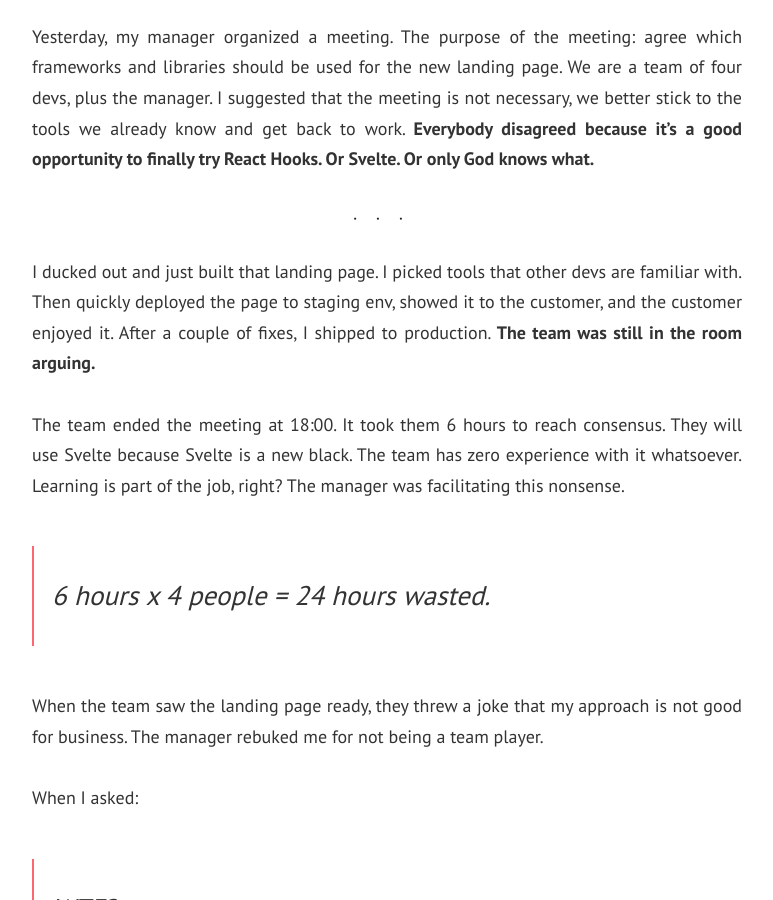
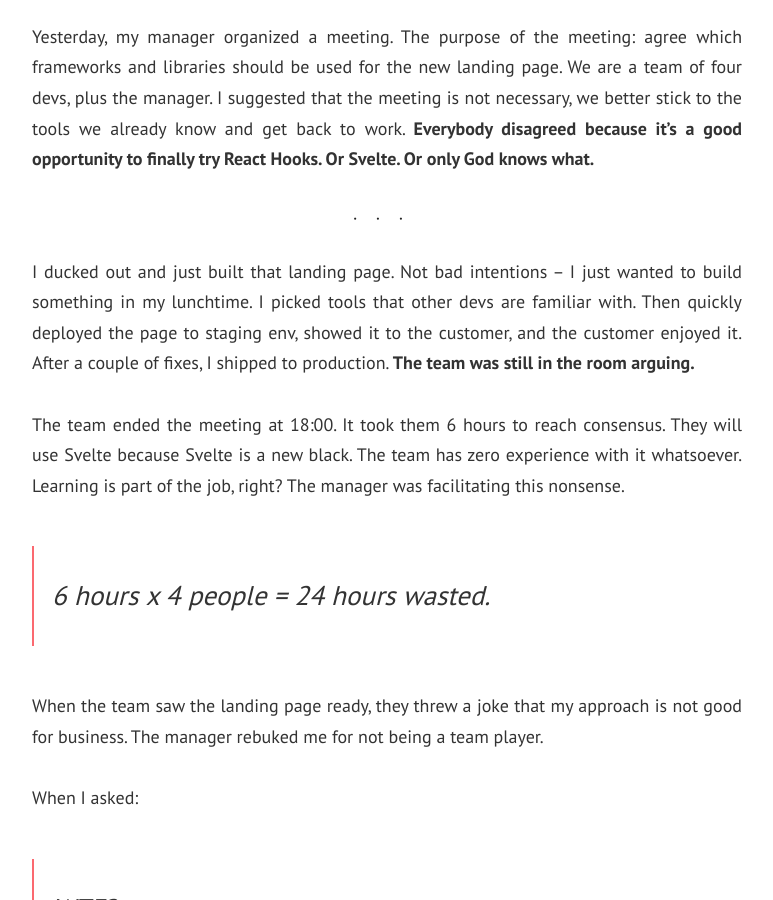
Before and after one commit to unicorncoding/unicorncoding.github.io, a Jekyll site: the page built from _posts/2020-06-20-fired-for-agility.md, in a window 1280 px wide and 900 px high, scrolled down 1784 px. Shown: the whole window, without its empty margins (253-1026 px from the left). Built offline with Jekyll 4.4.1, drawn with Linux system fonts in a browser that asks for light colours; nearby versions of some CDN libraries; comment, search, counter and statistics services are not loaded.

Commit message:
fired for agility

```diff
--- a/_posts/2020-06-20-fired-for-agility.md
+++ b/_posts/2020-06-20-fired-for-agility.md
@@ -22,7 +22,7 @@
 
 ---
 
-I ducked out and just built that landing page. I picked tools that other devs are familiar with. Then quickly deployed the page to staging env, showed it to the customer, and the customer enjoyed it. After a couple of fixes, I shipped to production. **The team was still in the room arguing.**
+I ducked out and just built that landing page. Not bad intentions – I just wanted to build something in my lunchtime. I picked tools that other devs are familiar with. Then quickly deployed the page to staging env, showed it to the customer, and the customer enjoyed it. After a couple of fixes, I shipped to production. **The team was still in the room arguing.**
 
 The team ended the meeting at 18:00. It took them 6 hours to reach consensus. They will use Svelte because Svelte is a new black. The team has zero experience with it whatsoever. Learning is part of the job, right? The manager was facilitating this nonsense.
 
```
